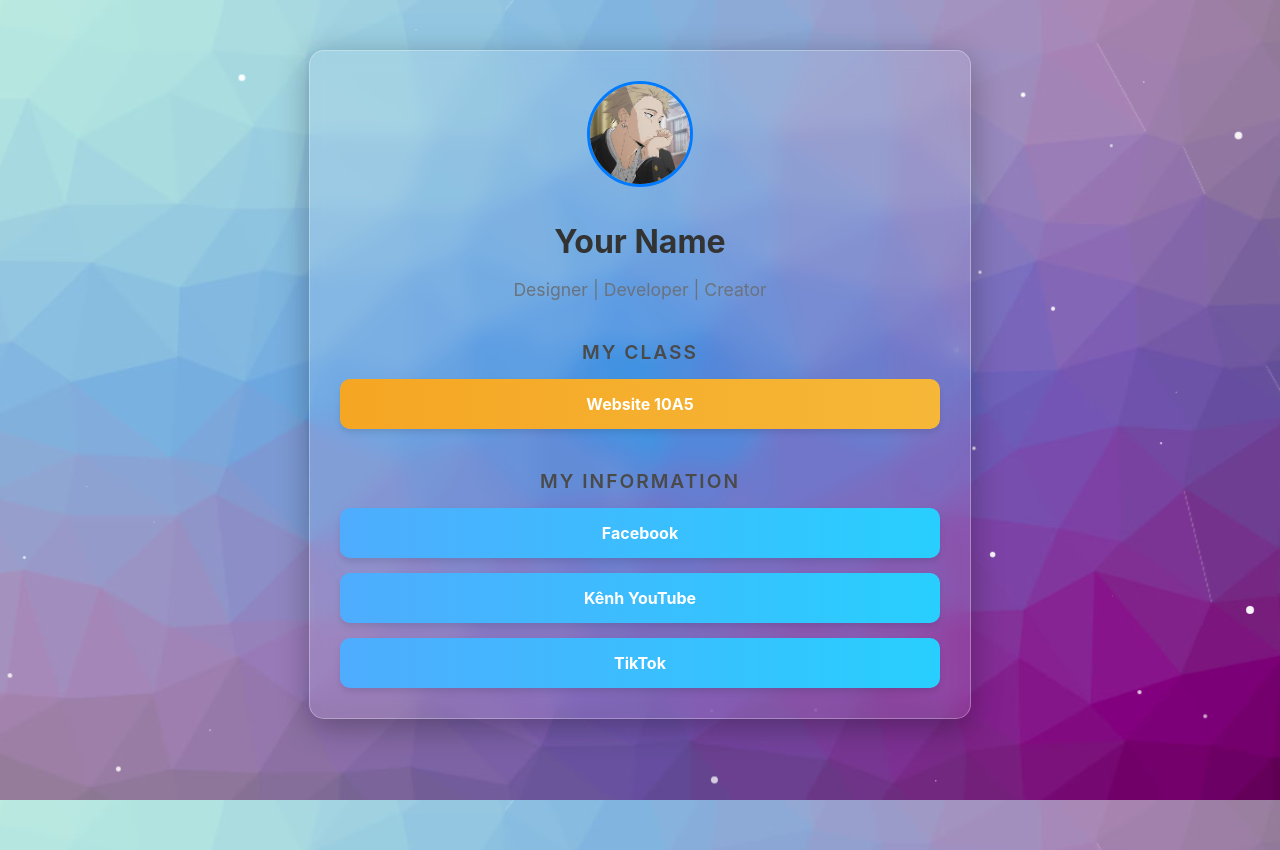
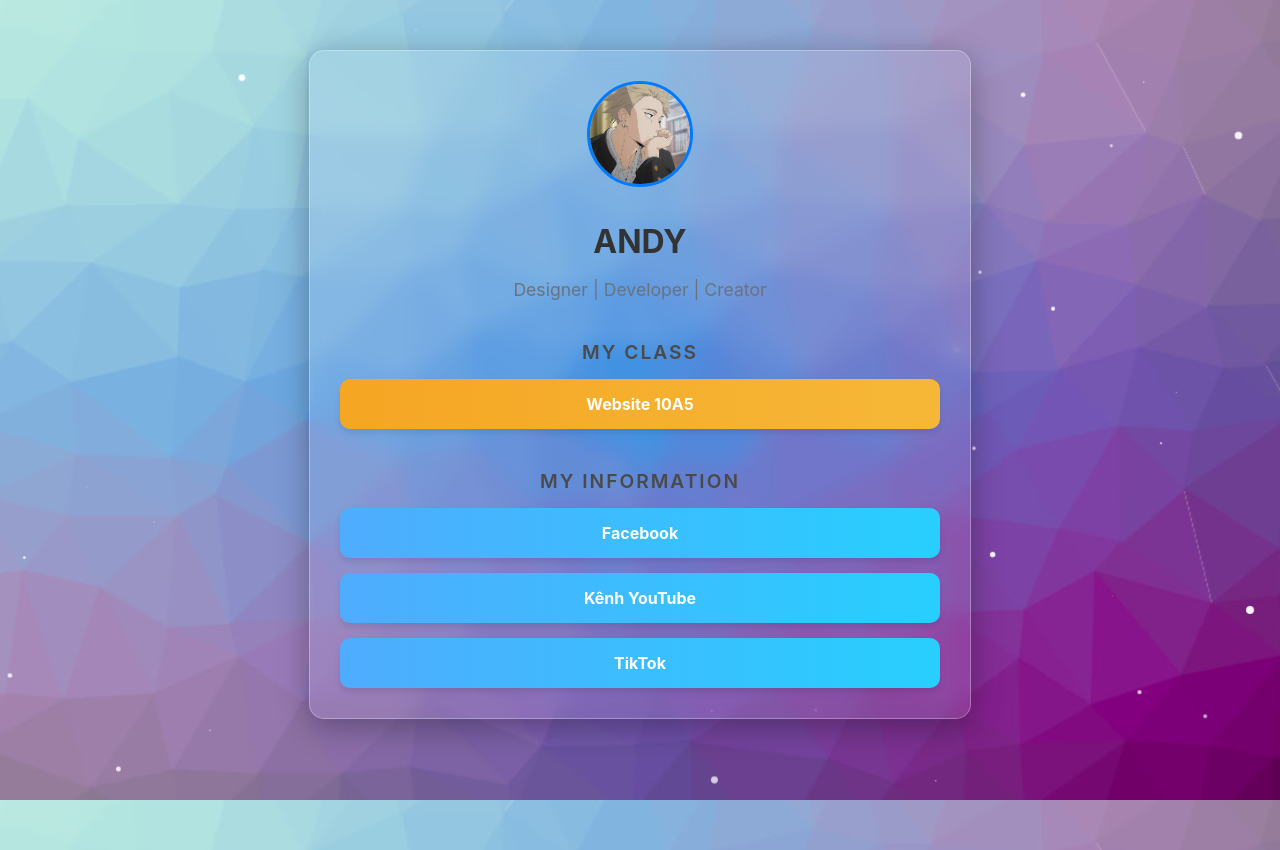
Before and after one commit to kietynho/Bio-Kietynho, a plain HTML site: page index.html in a window 1280 px wide. Drawn offline with Linux system fonts and the light colour scheme.

Commit message:
Update index.html

```diff
--- a/index.html
+++ b/index.html
@@ -14,7 +14,7 @@
     <div class="container">
         <img src="images/avatar.jpg" alt="Ảnh Đại Diện" class="avatar">
 
-        <h1>Your Name</h1>
+        <h1>ANDY</h1>
         <p class="tagline">Designer | Developer | Creator</p>
 
 
```
